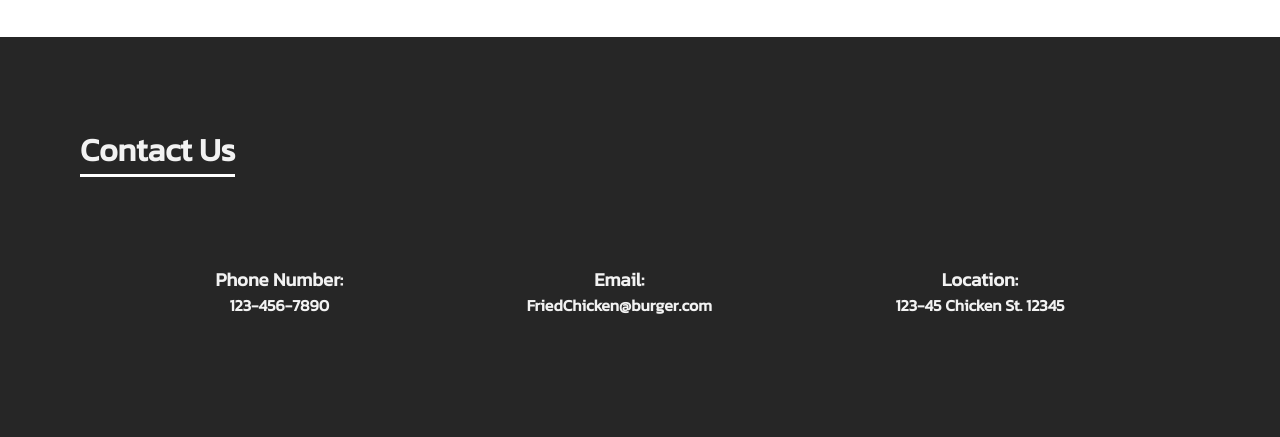
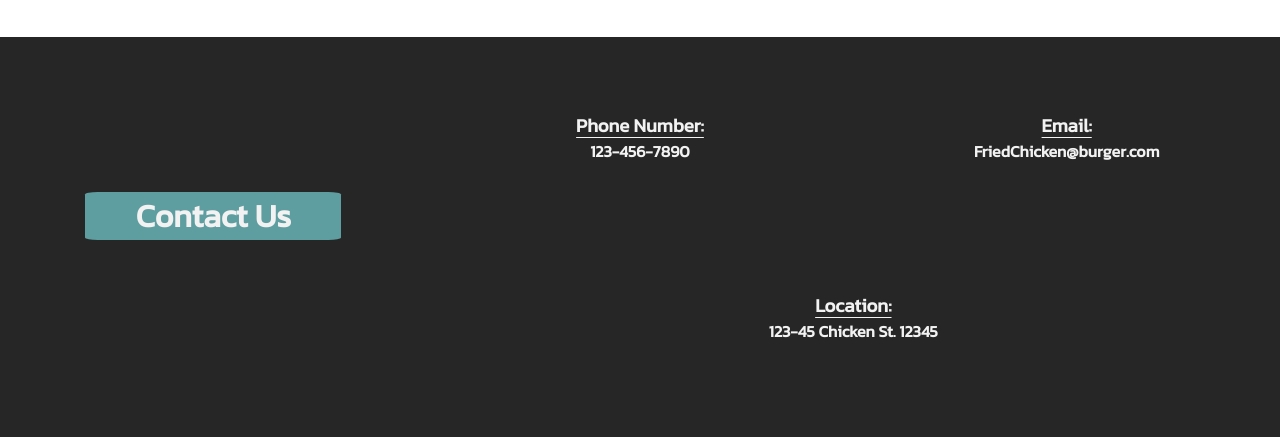
Before and after one commit to zuxiangw/RestaurantWeb, a plain HTML site: page index.html in a window 1280 px wide. Shown: the part 1732-2169 px from the top of the page. Drawn offline with Linux system fonts and the light colour scheme.

Commit message:
contact bar improvised

```diff
--- a/css/styles.css
+++ b/css/styles.css
@@ -147,20 +147,28 @@ a:visited {
   background: #262626;
   color: #f2f2f2;
   height: 50vh;
-  display: flex;
-  flex-direction: column;
-  justify-content: center;
-  align-items: center;
+  text-align: center;
 }
 
 .contact-header {
-  border-bottom: 3px solid white;
-  text-align: center;
-  margin: auto 25vw;
+  padding-top: 1rem;
+  padding-bottom: 0.5rem;
 }
 
-.contact-info {
-  text-align: center;
+.contact-header-text {
+  margin: 0 auto;
+  border-radius: 5%;
+  width: 40vw;
+  background-color: cadetblue;
+}
+
+.contact-opt {
+  margin: 0.25rem auto;
+}
+
+.contact-opt-header {
+  text-decoration: underline;
+  text-underline-offset: 5px;
 }
 
 @media screen and (min-width: 600px) {
@@ -214,21 +222,6 @@ a:visited {
   }
 
   /* end of Hot Items */
-  /* Contact Bar */
-
-  .contact-info {
-    margin-bottom: 15vh;
-    width: 95vw;
-    display: flex;
-    justify-content: space-evenly;
-    align-items: center;
-  }
-
-  .contact-header {
-    margin-right: auto;
-    margin-left: 5rem;
-    justify-content: flex-start;
-  }
 
   /* About Page */
 
@@ -243,4 +236,39 @@ a:visited {
   .about-starter-pic {
     width: 20vw;
   }
+
+  /* Contact Bar */
+
+  .contact-bar {
+    display: grid;
+    grid-template-columns: 1fr 2fr;
+    grid-template-rows: 1fr 1fr;
+  }
+
+  .contact-header {
+    grid-row: 1/-1;
+    grid-column: 1/2;
+    display: flex;
+    align-items: center;
+    margin-bottom: 50px;
+  }
+
+  .contact-header-text {
+    width: 20vw;
+  }
+
+  .contact-info {
+    grid-row: 1/-1;
+    grid-column: 2/-1;
+
+    display: grid;
+    grid-template-columns: 1fr 1fr;
+    grid-template-rows: 1fr 1fr;
+    align-items: center;
+  }
+
+  .location {
+    grid-column: 1/-1;
+    padding-bottom: 2.5rem;
+  }
 }
--- a/index.html
+++ b/index.html
@@ -112,23 +112,22 @@
     <!-- end of Hot items -->
 
     <!-- Contact Bar -->
-    <div class="contact-bar" id="contact-bar">
-      <!-- contact header -->
+    <div class="contact-bar">
       <div class="contact-header">
-        <h1>Contact Us</h1>
+        <h1 class="contact-header-text">Contact Us</h1>
       </div>
 
       <div class="contact-info">
         <div class="contact-opt">
-          <h3>Phone Number:</h3>
+          <h3 class="contact-opt-header">Phone Number:</h3>
           <h4>123-456-7890</h4>
         </div>
         <div class="contact-opt">
-          <h3>Email:</h3>
+          <h3 class="contact-opt-header">Email:</h3>
           <h4>FriedChicken@burger.com</h4>
         </div>
-        <div class="contact-opt">
-          <h3>Location:</h3>
+        <div class="contact-opt location">
+          <h3 class="contact-opt-header">Location:</h3>
           <h4>123-45 Chicken St. 12345</h4>
         </div>
       </div>
```
